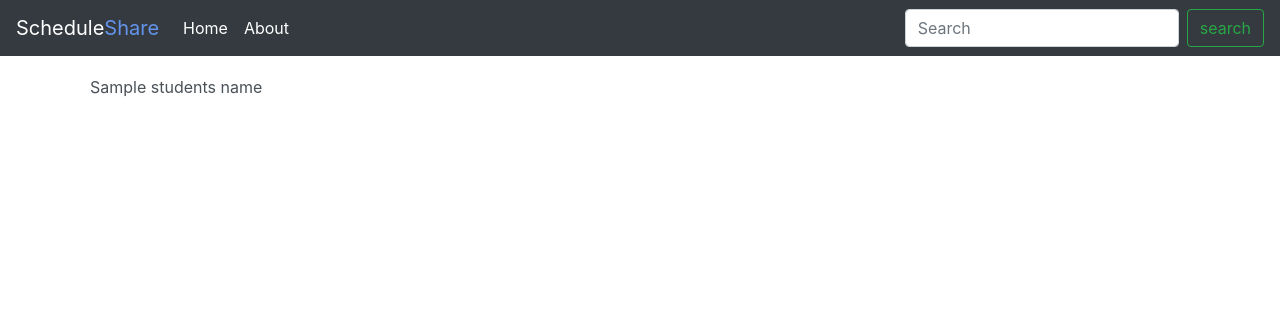
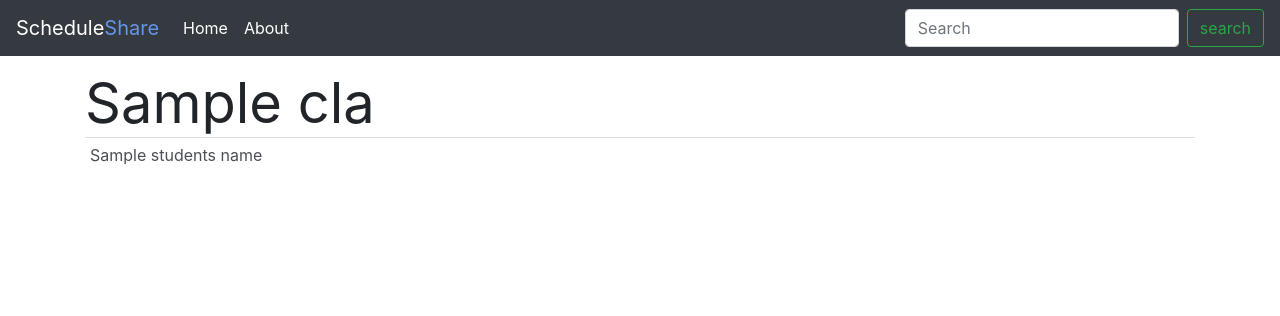
Before and after one commit to JoeyRubas/Schedule-Share, a Flask app: page /class/1 in a window 1280 px wide. Shown: the top 316 px of the page. Run offline with Flask 2, Linux system fonts and the light colour scheme; the visitor is signed in with stand-in values (Sample User, id 1); a database or web service that is not in the repository returns one stand-in record (values such as "Sample title"); some libraries are stand-ins or nearby versions.

Commit message:
Update clas.html

```diff
--- a/templates/clas.html
+++ b/templates/clas.html
@@ -1,6 +1,8 @@
 {%extends 'layout.html' %}
 
 {% block body %}
+
+<text class="display-4 font-weight-normal" >{{clas["name"]}}</text>
 <div class="list-group list-group-flush">
         {% for num in range(clas["students_id"]|length) %}
 
```
